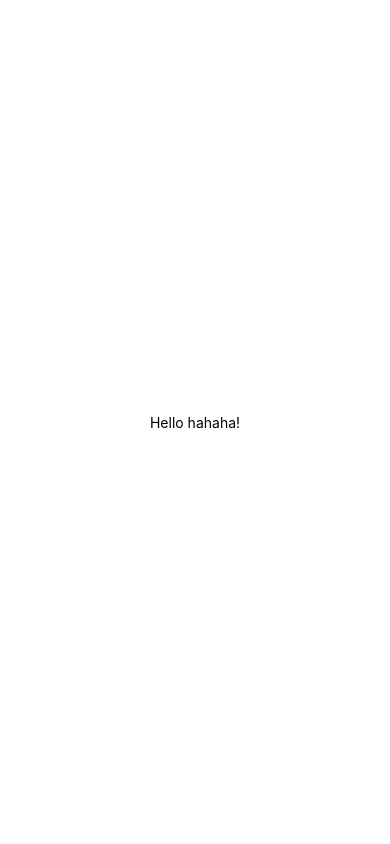
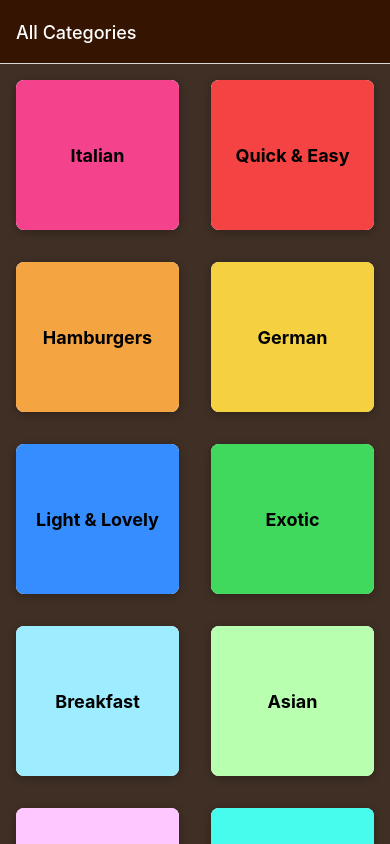
Before and after one commit to huanhunmao/ChooseYourFoodRN, a React Native app in the folder ChooseYourFood/: screen /MealCategories in a window 390 px wide. Built offline with nearby package versions, Linux system fonts and the light colour scheme.

Commit message:
feat: before details page

```diff
--- a/ChooseYourFood/App.js
+++ b/ChooseYourFood/App.js
@@ -1,20 +1,45 @@
-import { StatusBar } from 'expo-status-bar';
-import { StyleSheet, Text, View } from 'react-native';
+import { StyleSheet, } from 'react-native';
+import CategoriesScreen from './screens/CategoriesScreen';
+import { NavigationContainer } from '@react-navigation/native';
+import { createNativeStackNavigator } from '@react-navigation/native-stack';
+import MealsOverviewScreen from './screens/MealsOverviewScreen';
+import MealDetailScreen from './screens/MealDetailScreen';
 
 export default function App() {
+    const Stack = createNativeStackNavigator()
+
   return (
-    <View style={styles.container}>
-      <Text>Hello hahaha!</Text>
-      <StatusBar style="auto" />
-    </View>
+    <NavigationContainer>
+        <Stack.Navigator screenOptions={{
+          headerStyle: {backgroundColor: "#351401",},
+          headerTintColor: "white",
+          contentStyle: {backgroundColor: "#3f2f25"}
+        }}>
+            <Stack.Screen name="MealCategories" component={CategoriesScreen}
+            options={{
+                title: "All Categories",
+            }}
+            />
+            <Stack.Screen
+            name="MealsOverview"
+            component={MealsOverviewScreen}
+            // options={({route, navigation}) => {
+            //     const catId = route.params.categoryId
+            //     return {
+            //         title: catId
+            //     }
+            // }}
+            />
+            <Stack.Screen
+            name="MealDetail"
+            component={MealDetailScreen}
+            />
+        </Stack.Navigator>
+    {/* <CategoriesScreen/> */}
+    </NavigationContainer>
   );
 }
 
 const styles = StyleSheet.create({
-  container: {
-    flex: 1,
-    backgroundColor: '#fff',
-    alignItems: 'center',
-    justifyContent: 'center',
-  },
+
 });
--- a/ChooseYourFood/app.json
+++ b/ChooseYourFood/app.json
@@ -6,6 +6,7 @@
     "orientation": "portrait",
     "icon": "./assets/icon.png",
     "userInterfaceStyle": "light",
+    "backgroundColor": "#24180f",
     "splash": {
       "image": "./assets/splash.png",
       "resizeMode": "contain",
--- /dev/null
+++ b/ChooseYourFood/components/CategoriesGridTitle.js
@@ -0,0 +1,54 @@
+import {View, Pressable, Text, StyleSheet, Platform } from 'react-native'
+
+function CategoriesGridTitle({title, color, onPress}){
+    return (
+        <View style={styles.gridItem}>
+            <Pressable
+            android_ripple={{color: '#ccc'}}
+            style={({pressed}) => [styles.button, pressed ? styles.buttonPressed : null]}
+            onPress={onPress}
+            >
+                <View style={[styles.innerContainer, {backgroundColor: color}]}>
+                    <Text style={styles.title}>{title}</Text>
+                </View>
+            </Pressable>
+        </View>
+    )
+}
+
+export default CategoriesGridTitle
+
+const styles = StyleSheet.create({
+    gridItem: {
+        flex: 1,
+        margin: 16,
+        height: 150,
+        borderRadius: 8,
+        // android 阴影
+        elevation: 4,
+        // 下面是 ios 的阴影
+        backgroundColor: 'white',
+        shadowColor: 'black',
+        shadowOpacity: 0.25,
+        shadowOffset: {width: 0, height: 2},
+        shadowRadius: 8,
+        overflow: Platform.OS === 'android' ?  'hidden' : null,
+    },
+    button: {
+        flex: 1 // 这个需要给 不然 展示不出
+    },
+    buttonPressed:{
+        opacity: 0.5
+    },
+    innerContainer: {
+        flex: 1,
+        padding: 16,
+        justifyContent: 'center',
+        alignItems:'center',
+        borderRadius: 8,
+    },
+    title: {
+        fontWeight: 'bold',
+        fontSize: 18,
+    }
+})
--- /dev/null
+++ b/ChooseYourFood/components/MealItem.js
@@ -0,0 +1,74 @@
+import { useNavigation } from '@react-navigation/native'
+import {Pressable, View, Image, Text, StyleSheet, Platform} from 'react-native'
+function MealItem({id, title, imageUrl, duration, complexity, affordability, }){
+    const navigation = useNavigation()
+
+    function selectMealItemHandler(){
+        navigation.navigate('MealDetail',{
+            mealId: id
+        })
+    }
+
+    return (
+        <View style={styles.mealItem}>
+        <Pressable android_ripple={{color: '#ccc'}}
+        style={({pressed}) => pressed ? styles.buttonPressed : null}
+        onPress={selectMealItemHandler}
+        >
+        <View style={styles.innerContainer}>
+            <Image source={{uri: imageUrl}} style={styles.image}/>
+            <Text style={styles.title}>{title}</Text>
+        </View>
+        <View style={styles.details}>
+            <Text style={styles.detailItem}>{duration}m</Text>
+            <Text style={styles.detailItem}>{complexity}</Text>
+            <Text style={styles.detailItem}>{affordability}</Text>
+        </View>
+        </Pressable>
+        </View>
+    )
+}
+
+export default MealItem
+
+const styles = StyleSheet.create({
+    mealItem:{
+        margin: 16,
+        borderRadius: 8,
+        overflow: Platform.OS === 'android' ?  'hidden' : 'visible',
+        backgroundColor: 'white',
+        // 加阴影
+        elevation: 4,
+        shadowColor: 'black',
+        shadowOpacity: 0.35,
+        shadowOffset: {width: 0, height:2},
+        shadowRadius: 16,
+    },
+    buttonPressed:{
+        opacity: 0.5
+    },
+    innerContainer: {
+        borderRadius: 8,
+        overflow: 'hidden',
+    },
+    image: {
+        width: '100%',
+        height: 200
+    },
+    title: {
+        fontWeight: 'bold',
+        textAlign: 'center',
+        fontSize: 18,
+        margin: 8
+    },
+    details: {
+        flexDirection: 'row',
+        justifyContent: 'center',
+        alignContent: 'center',
+        padding:8,
+    },
+    detailItem: {
+        marginHorizontal: 4,
+        fontSize: 12,
+    }
+})
--- /dev/null
+++ b/ChooseYourFood/screens/CategoriesScreen.js
@@ -0,0 +1,30 @@
+import {View, Text, FlatList} from 'react-native'
+import {CATEGORIES} from '../data/dummy-data'
+import CategoriesGridTitle from '../components/CategoriesGridTitle'
+
+function CategoriesScreen({navigation}){
+    function renderCategoryItem(itemData){
+        function onPressHandler(){
+            navigation.navigate('MealsOverview',
+            { categoryId: itemData.item.id}
+            )
+        }
+
+        return (<CategoriesGridTitle
+        title={itemData.item.title}
+        color={itemData.item.color}
+        onPress={onPressHandler}
+        />)
+    }
+
+    return (
+        <FlatList
+        data={CATEGORIES}
+        keyExtractor={item => item.id}
+        renderItem={renderCategoryItem}
+        numColumns={2}
+        />
+    )
+}
+
+export default CategoriesScreen
--- /dev/null
+++ b/ChooseYourFood/screens/MealDetailScreen.js
@@ -0,0 +1,9 @@
+import {Text} from 'react-native'
+
+function MealDetailScreen({route}){
+    const mealId = route.params.mealId
+
+    return <Text>This is the Meal Detail screen - {mealId}</Text>
+}
+
+export default MealDetailScreen
--- /dev/null
+++ b/ChooseYourFood/screens/MealsOverviewScreen.js
@@ -0,0 +1,57 @@
+import {View, Text, FlatList, StyleSheet} from 'react-native'
+import { MEALS, CATEGORIES } from '../data/dummy-data'
+import MealItem from '../components/MealItem'
+import { useEffect, useLayoutEffect } from 'react'
+// import {useRoute} from '@react-navigation/native'
+
+function MealsOverviewScreen({route, navigation}){
+    const {categoryId} = route.params
+    // const route = useRoute()
+    // const {categoryId} = route.params
+    const displayMeals = MEALS.filter(mealItem => {
+        return mealItem.categoryIds.indexOf(categoryId) >= 0
+    })
+
+    useLayoutEffect(() => {
+        // 找到对应的  并设置上
+        const categoryTitle = CATEGORIES.find((category) => category.id === categoryId).title
+
+        navigation.setOptions({
+            title: categoryTitle,
+        })
+    },[categoryId, navigation])
+
+
+    function renderMealItem(itemData){
+        const {id, title, imageUrl, duration, complexity, affordability, } = itemData.item
+        const mealItemProps = {id, title, imageUrl, duration, complexity, affordability}
+
+        return <MealItem
+        // title={title}
+        // imageUrl={imageUrl}
+        // duration={duration}
+        // complexity={complexity.toUpperCase()}
+        // affordability={affordability.toUpperCase()}
+        {...mealItemProps}
+        />
+    }
+
+    return (
+        <View style={styles.container}>
+            <FlatList
+            data={displayMeals}
+            keyExtractor={item => item.id}
+            renderItem={renderMealItem}
+            />
+        </View>
+    )
+}
+
+export default MealsOverviewScreen
+
+const styles = StyleSheet.create({
+    container: {
+        flex: 1,
+        padding: 16
+    }
+})
```
Also changed, not shown: ChooseYourFood/package.json (+6 -1 lines), 1 other file (tests, documents, lock files or other folders).
